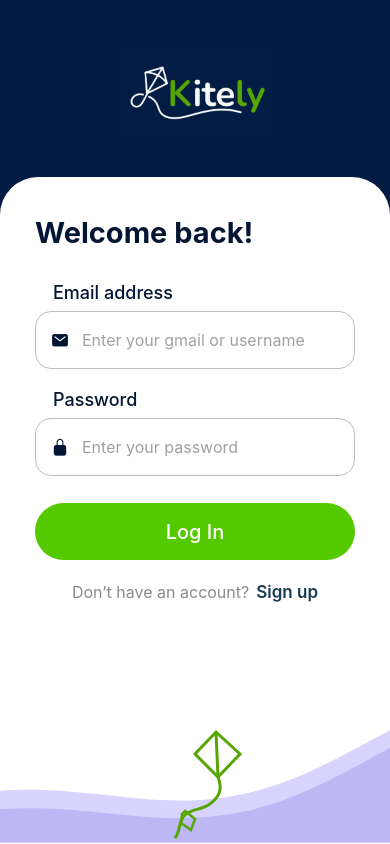
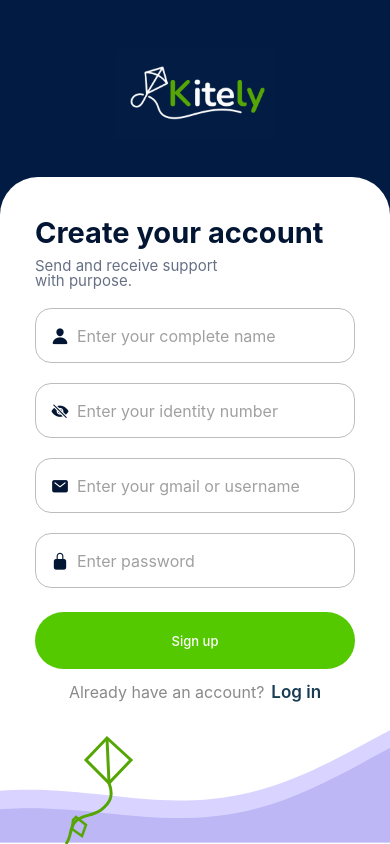
Before and after one commit to Sophiacoodee/Kitely_App-, a React Native app: screen / in a window 390 px wide. Built offline with nearby package versions, Linux system fonts and the light colour scheme.

Commit message:
Ajustes en login y registro

```diff
--- a/App.js
+++ b/App.js
@@ -1,5 +1,5 @@
-import Login from "./screens/login";
+import Registro from "./screens/registro";
 
 export default function App() {
-  return <Login />;
+  return <Registro />;
 }
--- a/screens/registro.js
+++ b/screens/registro.js
@@ -0,0 +1,315 @@
+import { Ionicons } from "@expo/vector-icons";
+import React, { useState } from "react";
+import {
+    Image,
+    StyleSheet,
+    Text,
+    TextInput,
+    TouchableOpacity,
+    View,
+} from "react-native";
+import Svg, { Path, Polygon } from "react-native-svg";
+const CustomInput = ({
+    placeholder,
+    secureTextEntry,
+    value,
+    onChangeText,
+    icon,
+}) => (
+    <View style={styles.inputContainer}>
+        <Ionicons name={icon} size={18} color="#021533" />
+
+        <TextInput
+            style={styles.input}
+            placeholder={placeholder}
+            placeholderTextColor="#A0A0A0"
+            secureTextEntry={secureTextEntry}
+            value={value}
+            onChangeText={onChangeText}
+        />
+    </View>
+);
+
+export default function Index() {
+    const [name, setName] = useState("");
+    const [identity, setIdentity] = useState("");
+    const [email, setEmail] = useState("");
+    const [password, setPassword] = useState("");
+
+    const handleSignUp = () => {
+        console.log("Registrando usuario:", {
+            name,
+            identity,
+            email,
+            password,
+        });
+    };
+
+    return (
+        <View style={styles.container}>
+            <View style={styles.topSection}>
+                <Image
+                    source={require("../assets/KITELY.png")}
+                    style={styles.logo}
+                />
+            </View>
+
+            <View style={styles.whitePanel}>
+                <View style={styles.content}>
+                    <Text style={styles.title}>Create your account</Text>
+
+                    <Text style={styles.subtitle}>
+                        Send and receive support
+                        {"\n"}
+                        with purpose.
+                    </Text>
+
+                    <View style={styles.fieldContainer}>
+                        <CustomInput
+                            icon="person"
+                            placeholder="Enter your complete name"
+                            value={name}
+                            onChangeText={setName}
+                        />
+                    </View>
+
+                    <View style={styles.fieldContainer}>
+                        <CustomInput
+                            icon="eye-off"
+                            placeholder="Enter your identity number"
+                            value={identity}
+                            onChangeText={setIdentity}
+                        />
+                    </View>
+
+                    <View style={styles.fieldContainer}>
+                        <CustomInput
+                            icon="mail"
+                            placeholder="Enter your gmail or username"
+                            value={email}
+                            onChangeText={setEmail}
+                        />
+                    </View>
+
+                    <View style={styles.fieldContainer}>
+                        <CustomInput
+                            icon="lock-closed"
+                            placeholder="Enter password"
+                            value={password}
+                            onChangeText={setPassword}
+                            secureTextEntry={true}
+                        />
+                    </View>
+
+                    <TouchableOpacity
+                        style={styles.button}
+                        onPress={handleSignUp}
+                    >
+                        <Text style={styles.buttonText}>Sign up</Text>
+                    </TouchableOpacity>
+
+                    <View style={styles.footer}>
+                        <Text style={styles.footerText}>
+                            Already have an account?
+                        </Text>
+
+                        <TouchableOpacity>
+                            <Text style={styles.logIn}>Log in</Text>
+                        </TouchableOpacity>
+                    </View>
+                </View>
+
+                {/* DECORACIÓN */}
+                <View style={styles.decoration} pointerEvents="none">
+                    <Svg
+                        width="100%"
+                        height="125"
+                        viewBox="0 0 400 125"
+                        style={styles.wave}
+                    >
+                        <Path
+                            d="M0 72 C75 67 125 83 190 82 C275 80 325 50 400 10 L400 125 L0 125 Z"
+                            fill="#D8D4FF"
+                        />
+
+                        <Path
+                            d="M0 91 C75 86 125 101 190 100 C275 98 325 69 400 28 L400 125 L0 125 Z"
+                            fill="#BDB7F5"
+                        />
+                    </Svg>
+
+                    <Svg
+                        width="95"
+                        height="120"
+                        viewBox="0 0 95 120"
+                        style={styles.kite}
+                    >
+                        <Polygon
+                            points="48,10 72,32 50,55 27,32"
+                            fill="none"
+                            stroke="#55A605"
+                            strokeWidth="3"
+                        />
+
+                        <Path
+                            d="M48 10 L50 55"
+                            fill="none"
+                            stroke="#55A605"
+                            strokeWidth="3"
+                        />
+
+                        <Path
+                            d="M50 55 C55 68 51 75 42 82 C32 89 23 86 16 94 C10 101 13 108 7 116"
+                            fill="none"
+                            stroke="#55A605"
+                            strokeWidth="3"
+                        />
+
+                        <Polygon
+                            points="17,89 27,97 23,108 13,101 14,92"
+                            fill="none"
+                            stroke="#55A605"
+                            strokeWidth="2.5"
+                        />
+                    </Svg>
+                </View>
+            </View>
+        </View>
+    );
+}
+
+const styles = StyleSheet.create({
+    container: {
+        flex: 1,
+        backgroundColor: "#021B42",
+    },
+
+    topSection: {
+        height: "21%",
+        backgroundColor: "#021B42",
+        alignItems: "center",
+        justifyContent: "center",
+        paddingTop: 10,
+    },
+
+    logo: {
+        width: 165,
+        height: 90,
+        resizeMode: "contain",
+    },
+
+    whitePanel: {
+        flex: 1,
+        backgroundColor: "#FFFFFF",
+        borderTopLeftRadius: 38,
+        borderTopRightRadius: 38,
+        overflow: "hidden",
+    },
+
+    content: {
+        paddingHorizontal: 35,
+        paddingTop: 38,
+        zIndex: 5,
+    },
+
+    title: {
+        fontSize: 29,
+        fontWeight: "700",
+        color: "#021533",
+        marginBottom: 8,
+    },
+
+    subtitle: {
+        fontSize: 15,
+        color: "#667085",
+        lineHeight: 15,
+        marginBottom: 20,
+    },
+
+    fieldContainer: {
+        marginBottom: 20,
+    },
+
+    label: {
+    fontSize: 16,
+    color: "#021533",
+    marginLeft: 18,
+    marginBottom: 8,
+    fontWeight: "500",
+  },
+
+    inputContainer: {
+        height: 55,
+        borderWidth: 1,
+        borderColor: "#BDBDBD",
+        borderRadius: 16,
+        flexDirection: "row",
+        alignItems: "center",
+        paddingHorizontal: 15,
+        backgroundColor: "#FFFFFF",
+    },
+
+    input: {
+        flex: 1,
+        fontSize: 16,
+        color: "#021533",
+        marginLeft: 8,
+        paddingVertical: 0,
+    },
+
+    button: {
+        height: 57,
+        backgroundColor: "#55C900",
+        borderRadius: 30,
+        alignItems: "center",
+        justifyContent: "center",
+        marginTop: 4,
+    },
+
+    buttonText: {
+        color: "#FFFFFF",
+        fontSize: 13,
+        fontWeight: "500",
+    },
+
+    footer: {
+        flexDirection: "row",
+        justifyContent: "center",
+        alignItems: "center",
+        marginTop: 13,
+        zIndex: 10,
+    },
+
+    footerText: {
+        color: "#8A8A8A",
+        fontSize: 16,
+    },
+
+    logIn: {
+        color: "#173C53",
+        fontSize: 17,
+        fontWeight: "600",
+        marginLeft: 7,
+    },
+
+    decoration: {
+        position: "absolute",
+        bottom: 0,
+        left: 0,
+        right: 0,
+        height: 135,
+        zIndex: 1,
+    },
+
+    wave: {
+        position: "absolute",
+        bottom: 0,
+        left: 0,
+    },
+
+    kite: {
+        position: "absolute",
+        bottom: -4,
+        left: "15%",
+    },
+});
```
